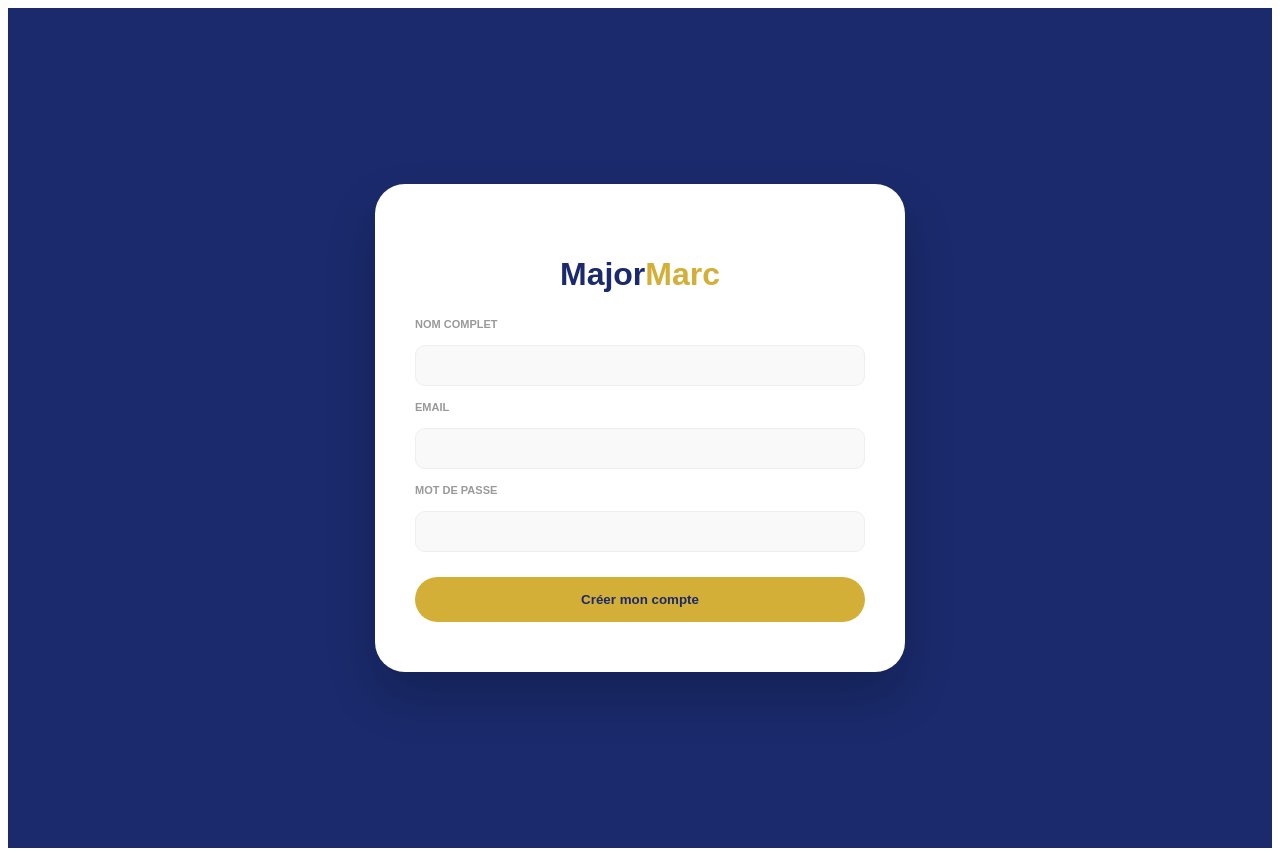
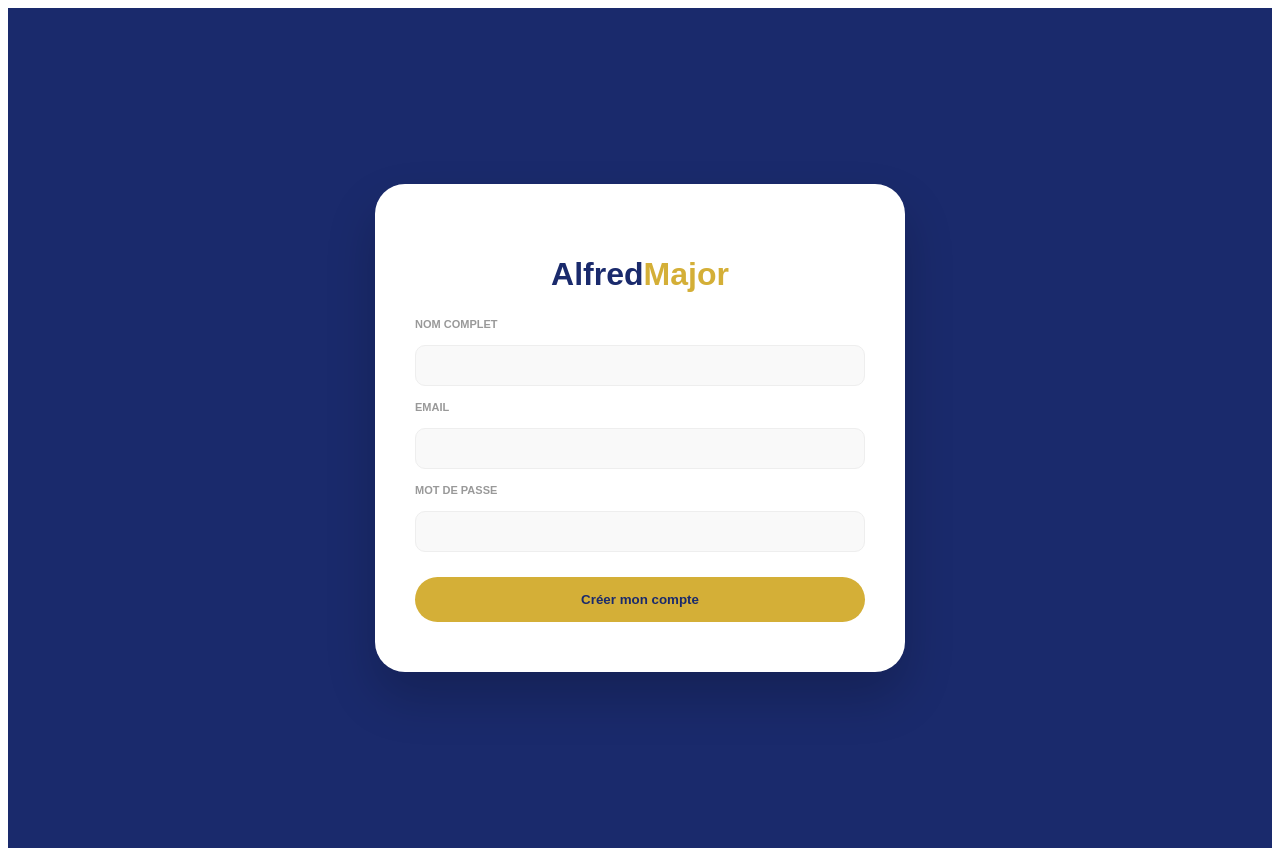
Before and after one commit to DorianNoam/smarthost-app, a Next.js app: page /register in a window 1280 px wide. Built offline with nearby package versions, Linux system fonts and the light colour scheme; no server answers.

Commit message:
Update register.js

```diff
--- a/pages/register.js
+++ b/pages/register.js
@@ -17,7 +17,6 @@ export default function Register() {
     setError(null);
 
     try {
-      // 1. Création ou récupération de l'utilisateur technique
       const { data: authData, error: authError } = await supabase.auth.signUp({
         email,
         password,
@@ -26,8 +25,6 @@ export default function Register() {
       if (authError) throw authError;
 
       if (authData.user) {
-        // 2. Utilisation de UPSERT au lieu de INSERT
-        // Cela écrase l'ancien profil s'il existait déjà, évitant l'erreur de doublon.
         const { error: profileError } = await supabase
           .from('profiles')
           .upsert([{
@@ -35,7 +32,7 @@ export default function Register() {
             full_name: fullName,
             email: email,
             active_licenses: 0
-          }], { onConflict: 'email' }); // On gère le conflit sur l'email
+          }], { onConflict: 'email' });
 
         if (profileError) throw profileError;
 
@@ -64,7 +61,7 @@ export default function Register() {
 
       <div className="register-box">
         <Link href="/" legacyBehavior>
-          <a style={{textDecoration: 'none'}}><h1>Major<span className="gold">Marc</span></h1></a>
+          <a style={{textDecoration: 'none'}}><h1>Alfred<span className="gold">Major</span></h1></a>
         </Link>
         <form onSubmit={handleRegister}>
           {error && <div className="error-msg">{error}</div>}
```
